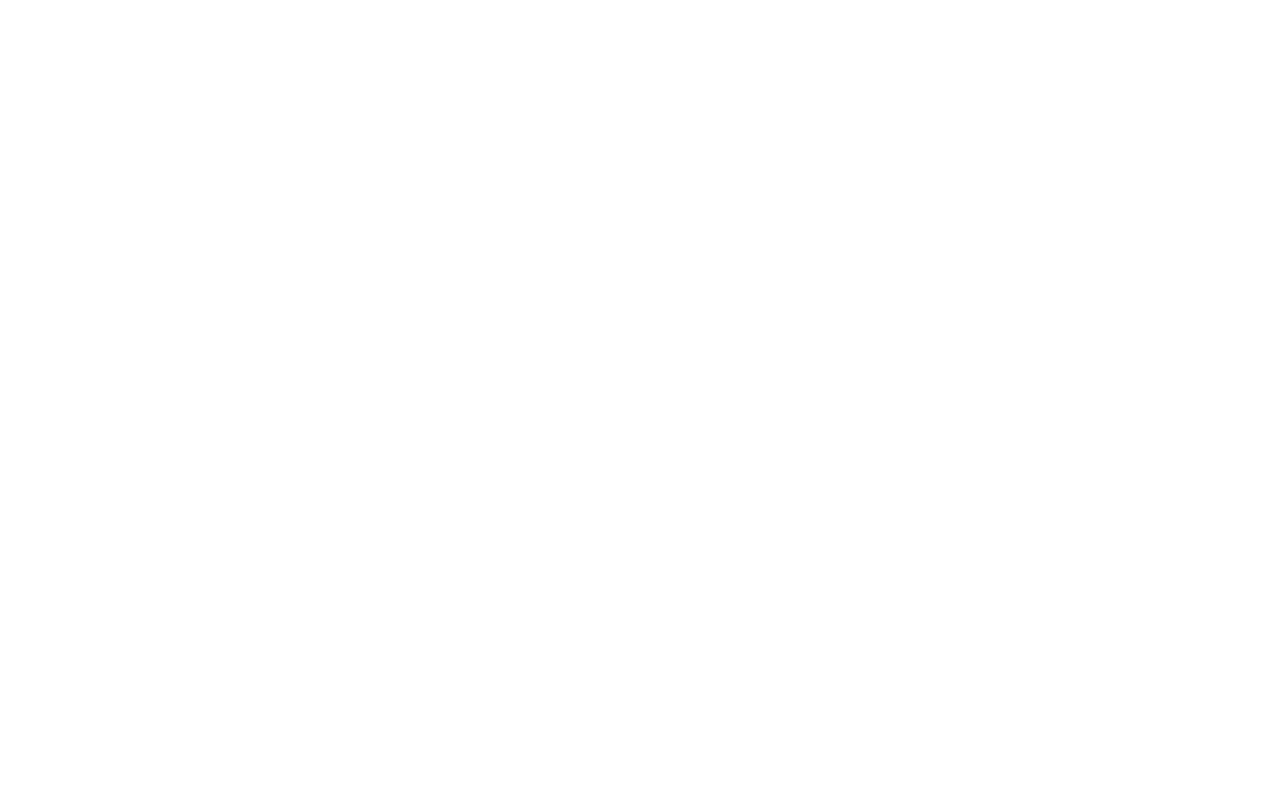
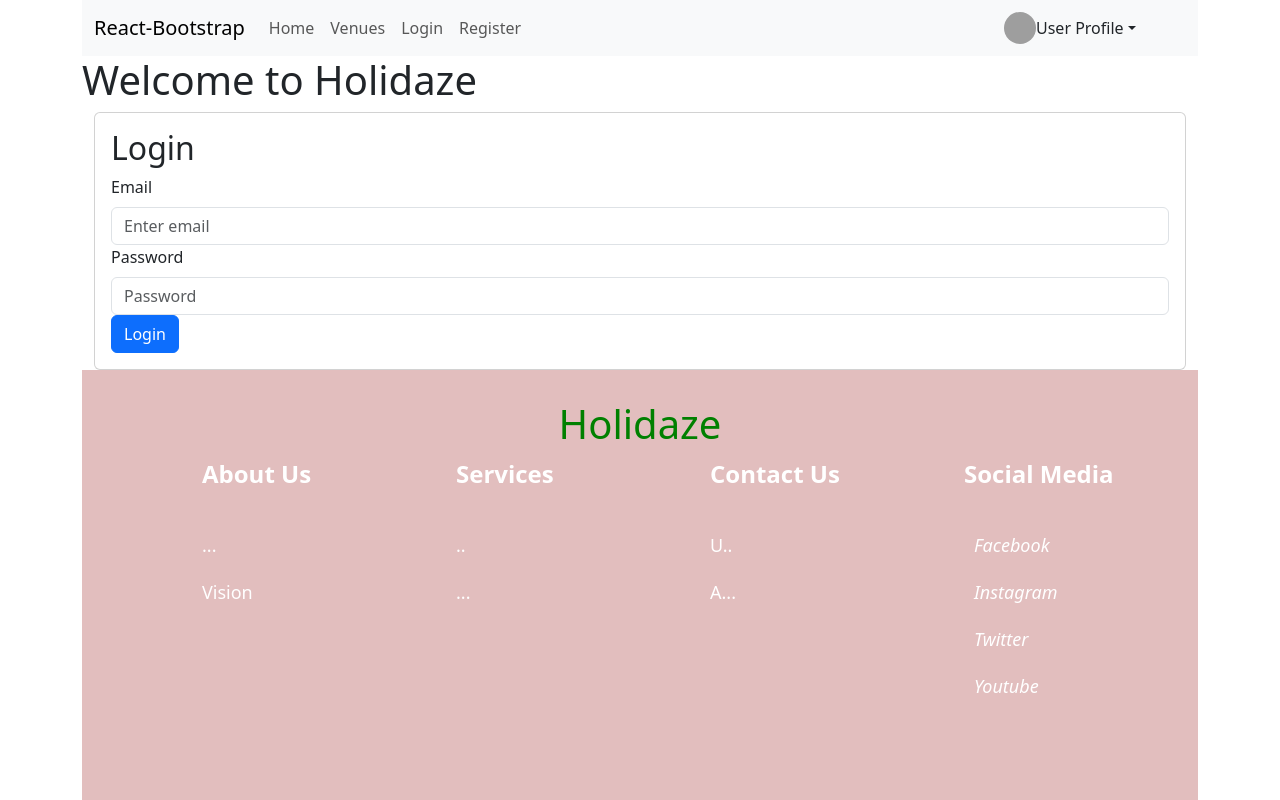
Before and after one commit to Enirose/holidaze-final_project, a React (Vite) app: page /login in a window 1280 px wide. Before the commit this address had no page. Built offline with nearby package versions, Linux system fonts and the light colour scheme; grey boxes are pictures that could not be loaded.

Commit message:
login components if finally working

```diff
--- a/src/App.jsx
+++ b/src/App.jsx
@@ -6,6 +6,7 @@ import "./styles/custom.scss"
 import HomePage from "./pages/home"
 import SpecificVenue from "./pages/venue";
 import RegisterListener from "./pages/register";
+import LoginPage from "./pages/login"
 
 
 export default function App() {
@@ -18,7 +19,7 @@ export default function App() {
               <Route path="/" element={<Layout />}>
                 <Route index element={<HomePage/>} />
                 <Route path="/register" element={<RegisterListener/>} />
-                {/* <Route path="/login" element={<Ttt/>} /> */}
+                <Route path="/login" element={<LoginPage/>} />
                 <Route path="/venue/:id" element={<SpecificVenue/>} />
               </Route>
             </Route>
--- /dev/null
+++ b/src/components/form/login/index.jsx
@@ -0,0 +1,74 @@
+import React from 'react';
+import { useForm } from 'react-hook-form';
+import { Container, Row, Col, Card, Form, Button } from 'react-bootstrap';
+import { yupResolver } from '@hookform/resolvers/yup';
+import * as yup from 'yup';
+
+
+const emailRegex = /^[\w\-.]+@stud.noroff.no$/;
+const Schema = yup.object ({
+    email: yup.string().matches(emailRegex, 'Enter valid email address').required(),
+    password: yup.string()
+        .min(8,'Password must be min. 8 character')
+        .max(20, 'Make sure your password has 25 characters or less')
+        .required('Enter a password'),
+});
+
+/**
+ * Component for login Form
+ * @returns
+ */
+
+export default function LoginListener({onLogin}) {
+    const {register, handleSubmit, formState: {errors}, } = useForm ({resolver: yupResolver (Schema)});
+
+
+    const onSubmit = async (data) => {
+        onLogin(data);
+    }
+
+    return (
+        <Container>
+            <Row>
+                <Col>
+                    <Card>
+                        <Card.Body>
+                            <h2>Login</h2>
+                            <Form onSubmit={handleSubmit(onSubmit)}>
+                                <Form.Group controlId="formBasicEmail">
+                                    <Form.Label>Email</Form.Label>
+                                    <Form.Control
+                                        type="email"
+                                        placeholder="Enter email"
+                                        {...register('email')}
+                                    />
+                                    <Form.Text className="text-danger">
+                                        {errors.email?.message}
+                                    </Form.Text>
+                                </Form.Group>
+
+                                <Form.Group controlId="formBasicPassword">
+                                    <Form.Label>Password</Form.Label>
+                                    <Form.Control
+                                        type="password"
+                                        placeholder="Password"
+                                        {...register('password')}
+                                    />
+                                    <Form.Text className="text-danger">
+                                        {errors.password?.message}
+                                    </Form.Text>
+                                </Form.Group>
+
+                                <Button variant="primary" type="submit">
+                                    Login
+                                </Button>
+                            </Form>
+                        </Card.Body>
+                    </Card>
+                </Col>
+            </Row>
+        </Container>
+    );
+
+
+}
--- a/src/pages/login/index.jsx
+++ b/src/pages/login/index.jsx
@@ -0,0 +1,53 @@
+import React, { useState } from "react";
+import { Alert } from "react-bootstrap";
+import LoginListener from "../../components/form/login";
+import { LoginUser } from "../../posts/auth/login";
+import { useNavigate } from "react-router-dom"; // Import useNavigate
+
+export default function LoginPage() {
+    const [loginResult, setLoginResult] = useState(null);
+    const navigate = useNavigate();
+
+    const handleLogin = async (data) => {
+        try {
+            const result = await LoginUser(
+                data,
+                () => {
+                // Callback function for successful login
+                setLoginResult({
+                    success: true,
+                    message: "Login successful. Redirecting to profile...",
+                });
+
+                // Redirect to the profile page or the desired URL
+                navigate("/");
+                },
+                (errorMessage) => {
+                // Callback function for login error
+                setLoginResult({
+                    success: false,
+                    message: errorMessage,
+                });
+                }
+            );
+            } catch (error) {
+            console.error("Error during logging in:", error);
+            setLoginResult({
+                success: false,
+                message: "Login failed. Please try again later.",
+            });
+        }
+    };
+
+    return (
+        <div>
+            <h1>Welcome to Holidaze</h1>
+            {loginResult && (
+                <Alert variant={loginResult.success ? "success" : "danger"}>
+                {loginResult.message}
+                </Alert>
+            )}
+            <LoginListener onLogin={handleLogin} />
+        </div>
+    );
+}
--- a/src/pages/register/index.jsx
+++ b/src/pages/register/index.jsx
@@ -16,7 +16,7 @@ const Schema = yup.object ({
         .required('Enter your name'),
     email: yup
         .string()
-        .matches(/^[\w\-.]+@stud.noroff.no$/, "Enter an email address")
+        .matches(/^[\w\-.]+@stud.noroff.no$/, "Enter valid email address")
         .required('Enter a valid email address'),
     password: yup
         .string()
@@ -41,7 +41,7 @@ export default function RegisterListener () {
                 alert('Registration failed. Please try again later.');
             }
         } catch (error) {
-            console.error('Error durig registration', error);
+            console.error('Error during registration', error);
             alert('Registration failed. Please try again later.');
         }
     }
--- a/src/posts/auth/login.jsx
+++ b/src/posts/auth/login.jsx
@@ -0,0 +1,37 @@
+import { loginUrl } from "../../components/constants/constantsUrl";
+import * as storage from '../../components/localStorage';
+
+
+
+export async function LoginUser(profile, onSuccess, onError) {
+  const method = "post";
+
+  try {
+    const response = await fetch(loginUrl, {
+      method,
+      headers: {
+        "Content-Type": "application/json",
+      },
+      body: JSON.stringify(profile),
+    });
+
+    const json = await response.json();
+    const { accessToken, ...user } = json;
+
+    if (response.ok) {
+      // Save token and user profile to localStorage
+      storage.save("token", accessToken);
+      storage.save("profile", user);
+
+      // Call the onSuccess callback
+      onSuccess();
+
+      return response;
+    } else {
+      onError("Login failed. Please try again later.");
+    }
+  } catch (error) {
+    console.error("Error during login:", error);
+    onError("Login failed. Please try again later.");
+  }
+}
--- /dev/null
+++ b/src/posts/auth/logout.jsx
@@ -0,0 +1,6 @@
+import { remove } from "../../components/localStorage";
+
+export default function SignOut() {
+    remove('profile');
+    remove('token');
+}
```
Also changed, not shown: src/components/form/register/index.jsx (added).
